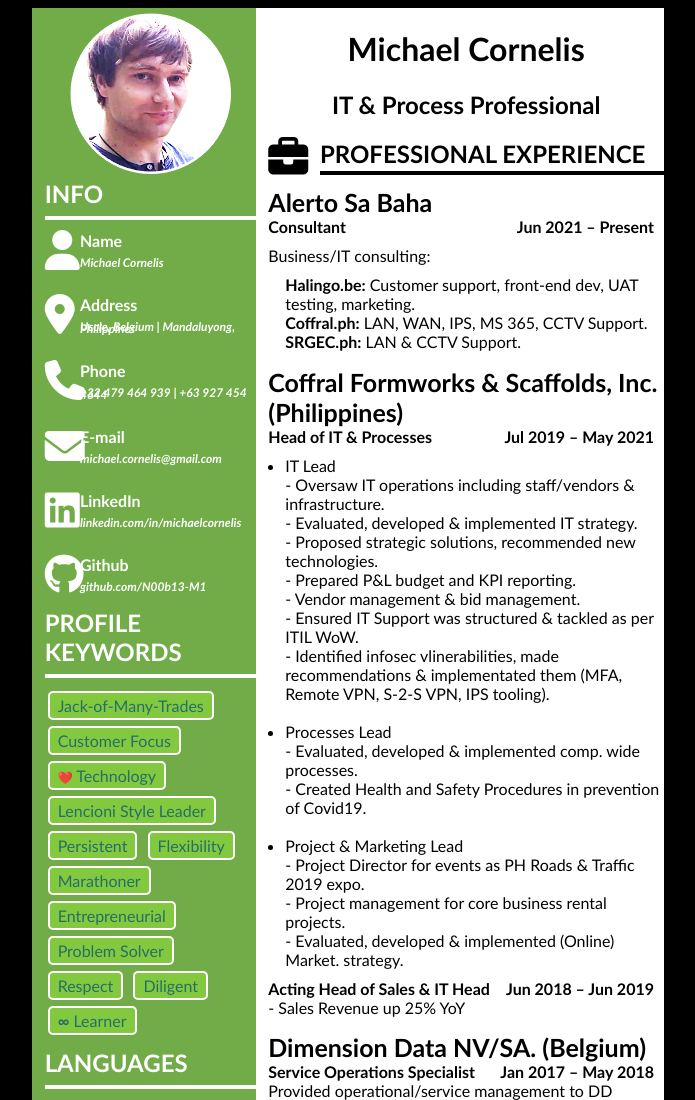
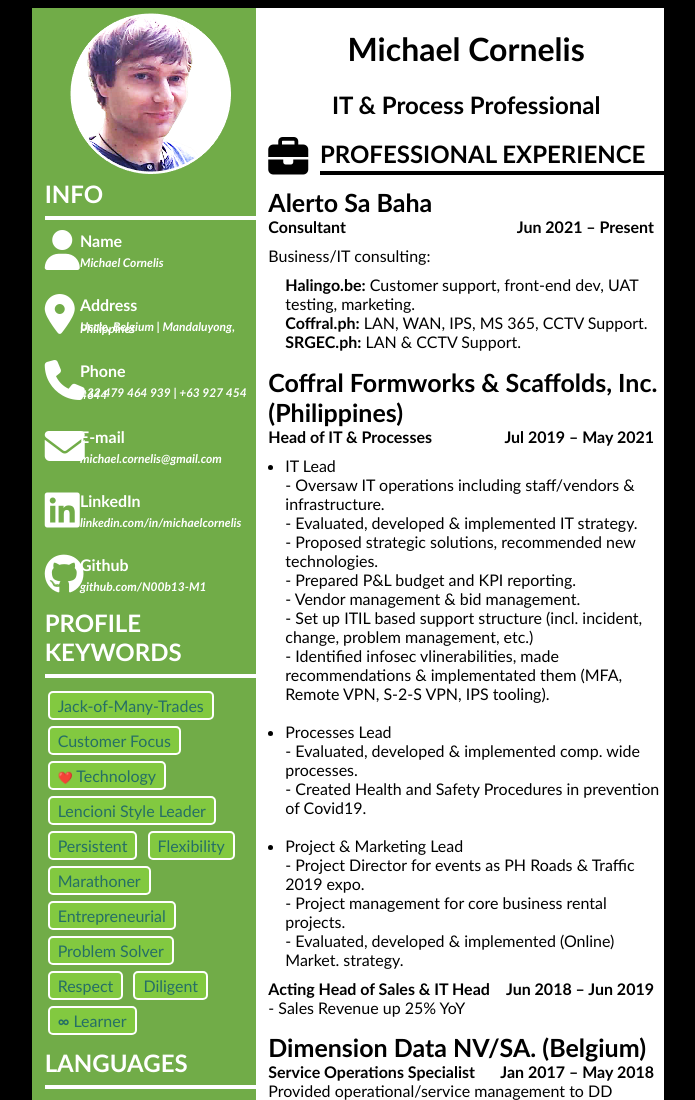
Before and after one commit to N00b13-M1/AWS_Test, a website: page index.html in a window 1280 px wide. Shown: the top 1100 px of the page, without its empty margins (292-987 px from the left). Drawn offline with Linux system fonts and the light colour scheme.

Commit message:
amended_job_desc_coffral_mc

```diff
--- a/index.html
+++ b/index.html
@@ -189,7 +189,7 @@
                                     <p>- Proposed strategic solutions, recommended new technologies.</p>
                                     <p>- Prepared P&L budget and KPI reporting.</p>
                                     <p>- Vendor management & bid management.</p>
-                                    <p>- Ensured IT Support was structured & tackled as per ITIL WoW.</p>
+                                    <p>- Set up ITIL based support structure (incl. incident, change, problem management, etc.)</p>
                                     <p>- Identified infosec vlinerabilities, made recommendations & implementated them (MFA, Remote VPN, S-2-S VPN, IPS tooling).</p>
                                     <br>
                                     <li>Processes Lead</li>
```
